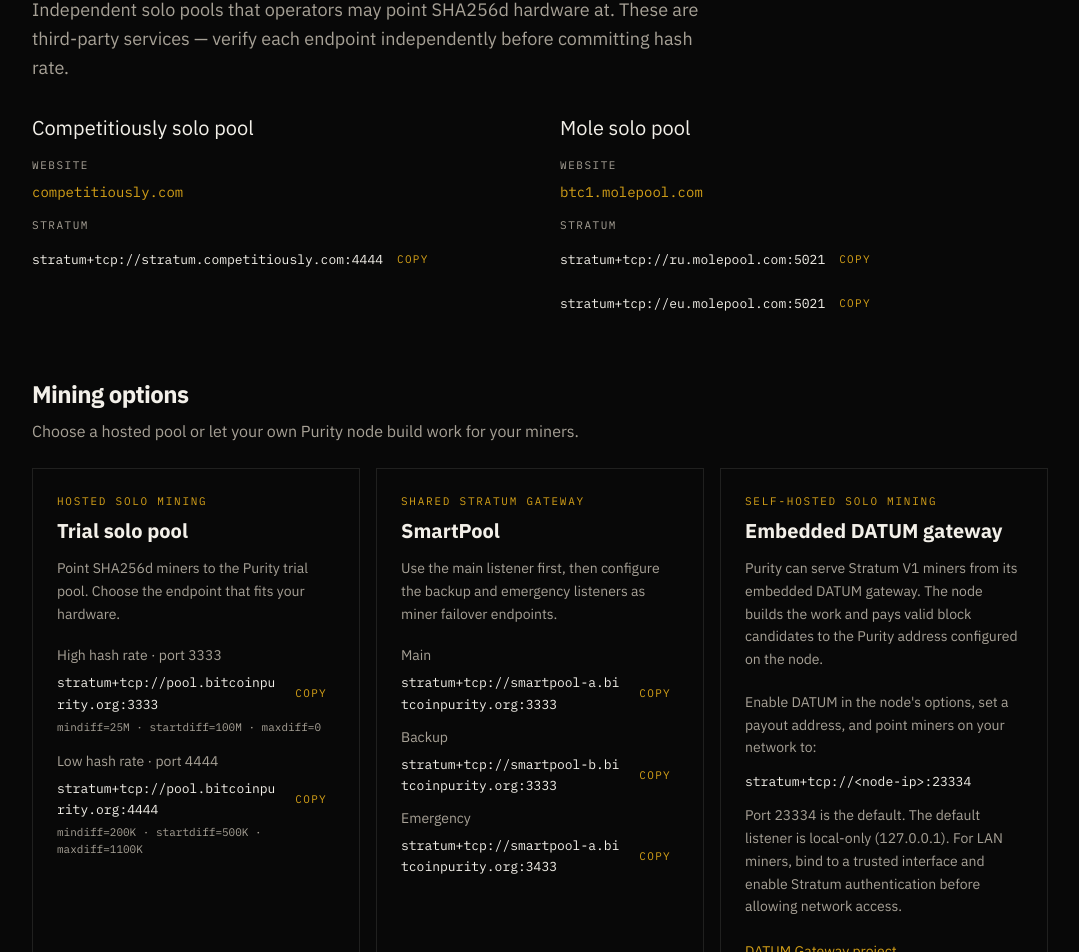
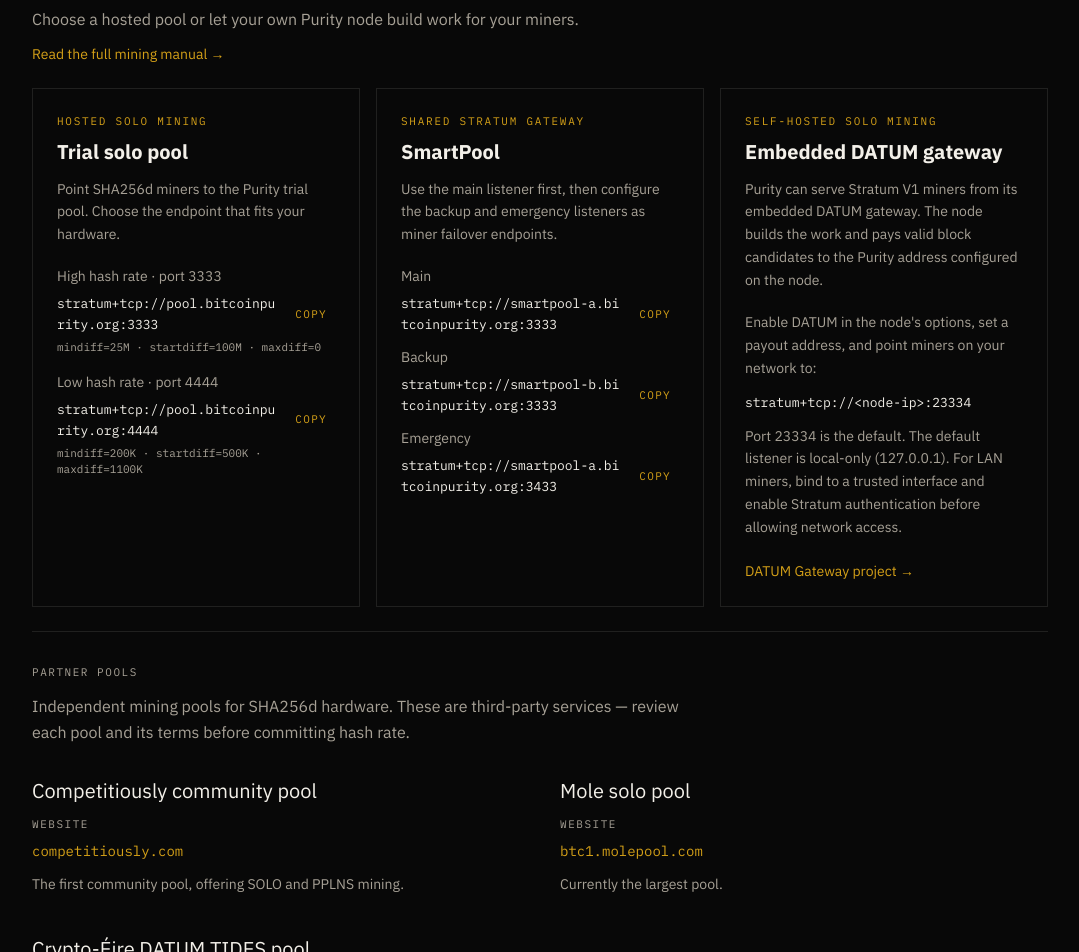
Before and after one commit to BitcoinPurity/website, a Next.js app: page /miners in a window 1280 px wide. Shown: the part 1993-2945 px from the top of the page, without its empty margins (100-1179 px from the left). Built offline with nearby package versions, Linux system fonts and the light colour scheme.

Commit message:
Add partner pool directory and localized mining manuals

```diff
--- a/input/requirements.md
+++ b/input/requirements.md
@@ -90,3 +90,10 @@
 - 站内导航保持当前语言；外部服务、仓库文档、白皮书 PDF、命令、协议参数与服务地址保持原值。
 - 本地化 HTML 语言属性、页面标题、描述与社交元数据，提供 canonical、hreflang 与 sitemap。
 - 与现有 Next.js 静态导出及 Cloudflare Worker 资产路径兼容。
+
+## 矿池目录与挖矿手册
+
+- `/miners` 将合作矿池目录放在“Mining options”内的自托管 DATUM 选项之后；条目只展示网站和简要说明，不展示 Stratum 地址。
+- Competitiously 标注为首个社区矿池，提供 SOLO 与 PPLNS；Mole 标注为目前最大的矿池；Crypto-Éire 链接到 `https://crypto-eire.com/#btc1`，标注为首个 DATUM TIDES 矿池。
+- 在 Mining options 的介绍段落后提供完整挖矿手册链接：简体中文页面使用 `https://downloads.bitcoinpurity.org/docs/Bitcoin_Purity_Mining_Manual_v0.9.2_zh.pdf`，正体中文页面使用 `https://downloads.bitcoinpurity.org/docs/Bitcoin_Purity_Mining_Manual_v0.9.2_zh-Hant.pdf`，英文页面使用 `https://downloads.bitcoinpurity.org/docs/Bitcoin_Purity_Mining_Manual_v0.9.2_en.pdf`。
+- 不新增 API 或站内路由。当前官网支持英文、简体中文及正体中文；尚无葡萄牙语页面。
--- a/src/content/links.ts
+++ b/src/content/links.ts
@@ -27,22 +27,31 @@
   },
 } as const;
 
-/** Third-party solo pools listed on the For Miners page. */
+/** Third-party mining pools listed on the For Miners page. */
 export const PARTNER_POOLS = [
   {
-    name: "Competitiously solo pool",
+    name: "Competitiously community pool",
     website: "https://competitiously.com",
-    stratum: ["stratum+tcp://stratum.competitiously.com:4444"] as const,
+    description:
+      "The first community pool, offering SOLO and PPLNS mining.",
   },
   {
     name: "Mole solo pool",
     website: "https://btc1.molepool.com/",
-    stratum: [
-      "stratum+tcp://ru.molepool.com:5021",
-      "stratum+tcp://eu.molepool.com:5021",
-    ] as const,
+    description: "Currently the largest pool.",
+  },
+  {
+    name: "Crypto-Éire DATUM TIDES pool",
+    website: "https://crypto-eire.com/#btc1",
+    description: "The first DATUM TIDES pool.",
   },
 ] as const;
+
+export const MINING_MANUALS = {
+  en: "https://downloads.bitcoinpurity.org/docs/Bitcoin_Purity_Mining_Manual_v0.9.2_en.pdf",
+  zhCN: "https://downloads.bitcoinpurity.org/docs/Bitcoin_Purity_Mining_Manual_v0.9.2_zh.pdf",
+  zhTW: "https://downloads.bitcoinpurity.org/docs/Bitcoin_Purity_Mining_Manual_v0.9.2_zh-Hant.pdf",
+} as const;
 
 export const WHITEPAPER_PDF =
   "https://downloads.bitcoinpurity.org/whitepaper.pdf" as const;
--- a/src/views/MinersPage.tsx
+++ b/src/views/MinersPage.tsx
@@ -7,7 +7,7 @@
 import { PageHeader } from "@/components/PageHeader";
 import { ScrollToId } from "@/components/ScrollToId";
 import { StatusBadge } from "@/components/StatusBadge";
-import { PARTNER_POOLS } from "@/content/links";
+import { MINING_MANUALS, PARTNER_POOLS } from "@/content/links";
 import { protocol } from "@/content/protocol";
 
 export default function MinersPage({ locale = "en" }: LocalizedProps = {}) {
@@ -117,53 +117,6 @@
             </dd>
           </div>
         </dl>
-        <section id="partner-pools" className="scroll-mt-24">
-          <h2 className="font-mono text-[11px] tracking-[0.14em] text-muted uppercase">
-            {t("Partner pools")}
-          </h2>
-          <p className="mt-3 max-w-2xl text-lg leading-relaxed text-muted">
-            {t(
-              "Independent solo pools that operators may point SHA256d hardware at. These are third-party services — verify each endpoint independently before committing hash rate.",
-            )}
-          </p>
-          <div className="mt-8 grid gap-10 sm:grid-cols-2">
-            {PARTNER_POOLS.map((pool) => (
-              <div key={pool.name} className="space-y-4 font-mono text-sm">
-                <h3 className="font-sans text-xl text-ink">{pool.name}</h3>
-                <dl className="space-y-4">
-                  <div>
-                    <dt className="text-[11px] tracking-[0.14em] text-muted uppercase">
-                      {t("Website")}
-                    </dt>
-                    <dd className="mt-2">
-                      <ExternalLink
-                        locale={locale}
-                        href={pool.website}
-                        className="text-gold"
-                      >
-                        {pool.website
-                          .replace(/^https?:\/\//, "")
-                          .replace(/\/$/, "")}
-                      </ExternalLink>
-                    </dd>
-                  </div>
-                  <div>
-                    <dt className="text-[11px] tracking-[0.14em] text-muted uppercase">
-                      {t("Stratum")}
-                    </dt>
-                    <dd className="mt-2 space-y-2 text-ink">
-                      {pool.stratum.map((url) => (
-                        <div key={url}>
-                          <CopyableMono locale={locale} value={url} />
-                        </div>
-                      ))}
-                    </dd>
-                  </div>
-                </dl>
-              </div>
-            ))}
-          </div>
-        </section>
         <section className="space-y-6" aria-labelledby="mining-options-title">
           <div>
             <h2
@@ -176,6 +129,21 @@
               {t(
                 "Choose a hosted pool or let your own Purity node build work for your miners.",
               )}
+            </p>
+            <p className="mt-3 text-sm">
+              <ExternalLink
+                locale={locale}
+                href={
+                  locale === "zh-CN"
+                    ? MINING_MANUALS.zhCN
+                    : locale === "zh-TW"
+                      ? MINING_MANUALS.zhTW
+                      : MINING_MANUALS.en
+                }
+                className="text-gold"
+              >
+                {t("Read the full mining manual")} →
+              </ExternalLink>
             </p>
           </div>
           <div className="grid gap-4 md:grid-cols-2 xl:grid-cols-3">
@@ -292,6 +260,45 @@
               </ExternalLink>
             </article>
           </div>
+          <section
+            id="partner-pools"
+            className="scroll-mt-24 border-t border-line pt-8"
+          >
+            <h3 className="font-mono text-[11px] tracking-[0.14em] text-muted uppercase">
+              {t("Partner pools")}
+            </h3>
+            <p className="mt-3 max-w-2xl leading-relaxed text-muted">
+              {t(
+                "Independent mining pools for SHA256d hardware. These are third-party services — review each pool and its terms before committing hash rate.",
+              )}
+            </p>
+            <div className="mt-8 grid gap-10 sm:grid-cols-2">
+              {PARTNER_POOLS.map((pool) => (
+                <div key={pool.name} className="space-y-3 font-mono text-sm">
+                  <h4 className="font-sans text-xl text-ink">{pool.name}</h4>
+                  <div>
+                    <p className="text-[11px] tracking-[0.14em] text-muted uppercase">
+                      {t("Website")}
+                    </p>
+                    <p className="mt-2">
+                      <ExternalLink
+                        locale={locale}
+                        href={pool.website}
+                        className="text-gold"
+                      >
+                        {pool.website
+                          .replace(/^https?:\/\//, "")
+                          .replace(/\/$/, "")}
+                      </ExternalLink>
+                    </p>
+                  </div>
+                  <p className="font-sans leading-relaxed text-muted">
+                    {t(pool.description)}
+                  </p>
+                </div>
+              ))}
+            </div>
+          </section>
         </section>
         <div className="flex flex-wrap gap-4">
           <ExternalLink
```
Also changed, not shown: src/lib/locales/zh-CN.json, src/lib/locales/zh-TW.json, 5 other files (tests, documents, lock files or other folders).
